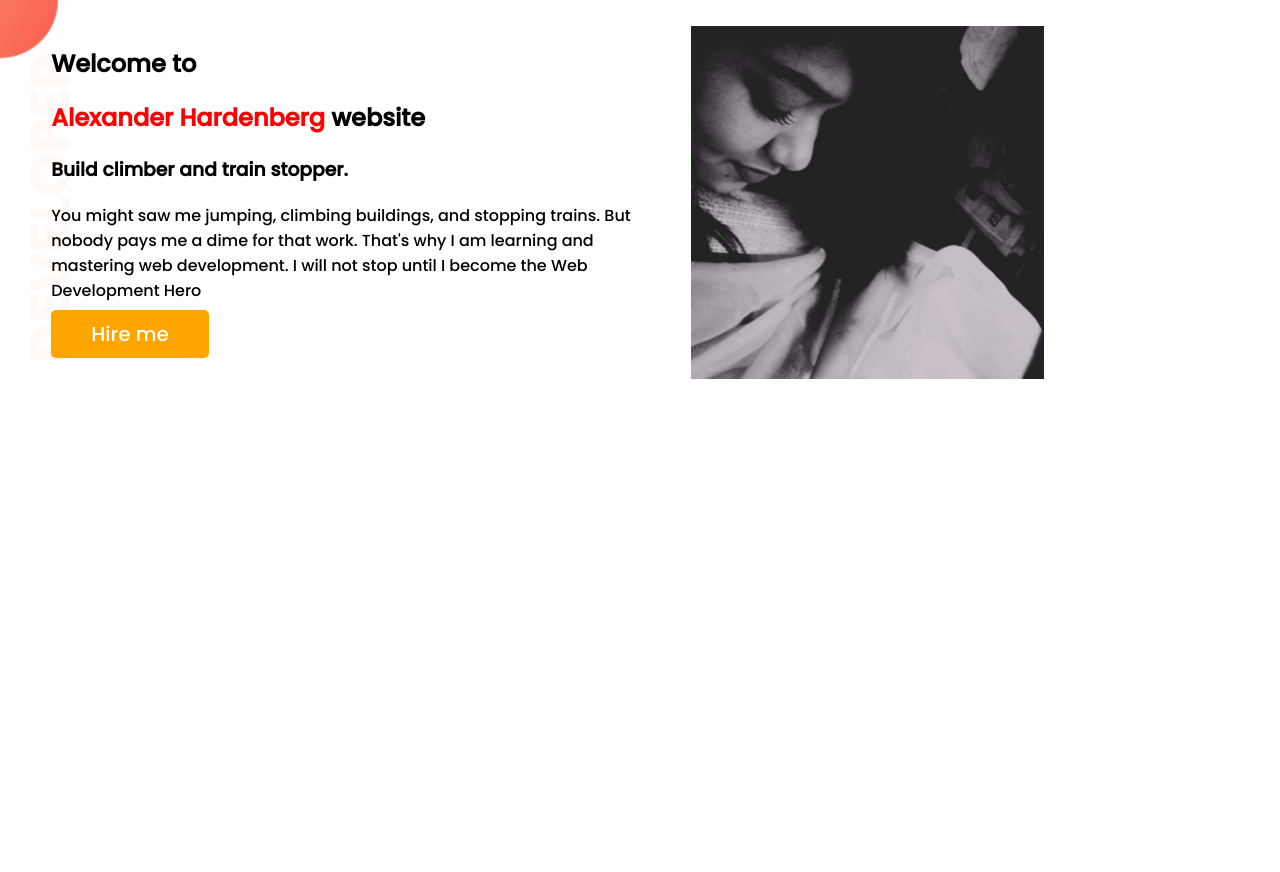
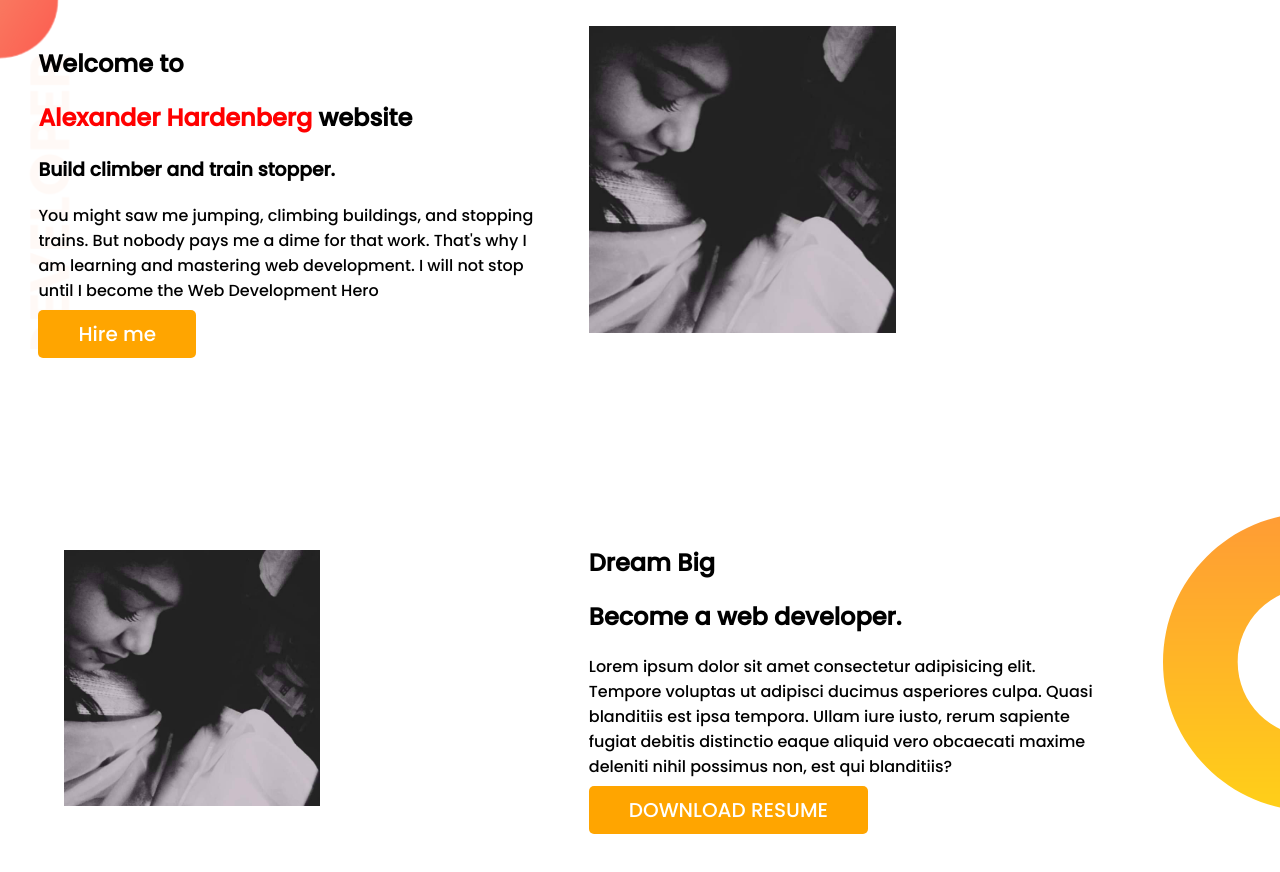
Before and after one commit to hardenberg1971/developer-portfolio, a plain HTML site: page index.html in a window 1280 px wide. Before the commit the page ends 800 px from the top, so only its background shows below. Drawn offline with Linux system fonts and the light colour scheme.

Commit message:
dream added

```diff
--- a/index.html
+++ b/index.html
@@ -20,7 +20,18 @@
     <a class="link-button" href="https://www.programming-hero.com/">Hire me</a>
     </div>
 
-    <div class="half-width"><img src="show off/272304539_144242874692150_6371890812934381544_n.jpg" alt=""></div>
-</section>
+    <div class="half-width"><img src="show off/272304539_144242874692150_6371890812934381544_n.jpg" alt=""></div></section>
+     <section class="dream-big">
+        <div class="half-width">
+            <img src="show off/272304539_144242874692150_6371890812934381544_n.jpg" alt="">
+        </div>
+        <div class="half-width">
+            <h1>Dream Big</h1>
+            <h2>Become a web developer.</h2>
+            <p>Lorem ipsum dolor sit amet consectetur adipisicing elit. Tempore voluptas ut adipisci ducimus asperiores culpa. Quasi blanditiis est ipsa tempora. Ullam iure iusto, rerum sapiente fugiat debitis distinctio eaque aliquid vero obcaecati maxime deleniti nihil possimus non, est qui blanditiis?</p>
+            <a class="link-button" target="_blank"href=""> DOWNLOAD RESUME</a>
+        </div>
+
+     </section>
 </body>
 </html>
--- a/style.css
+++ b/style.css
@@ -7,10 +7,11 @@ body{
 }
 section{
     display: flex;
+    margin-bottom: 150px;
 }
 .half-width{
-    width: 50%;
-    padding-left: 4%;
+    width: 40%;
+    padding-left: 3%;
     padding-top: 2%;
 }
 .half-width img{
@@ -28,3 +29,14 @@ section{
   background-image: url(images/top-banner.png);
   background-repeat: no-repeat;
 }
+.dream-big img{
+    width: 50%;
+    padding-left: 5%;
+    padding-top: 5%;
+
+}
+.dream-big{
+    background-image: url(images/dream-bg.png);
+    background-repeat: no-repeat;
+    background-position: right;
+}
```
Also changed, not shown: show off/stripes-2-designify.png (added).
